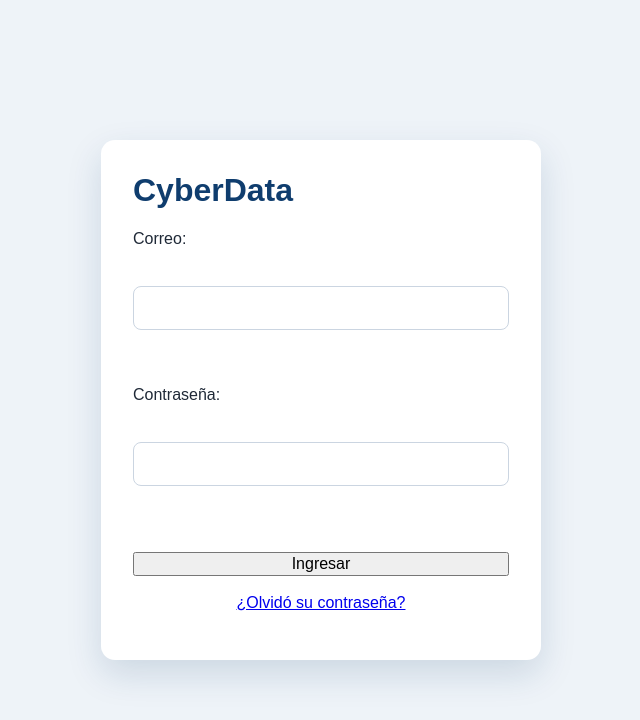
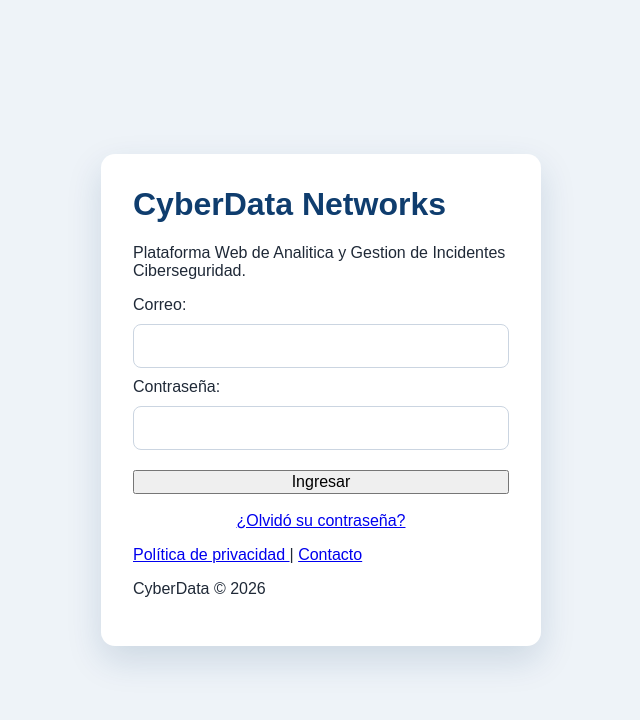
Before and after one commit to oriana84/CyberData-Networks, a PHP site: page /login.php in a window 1280 px wide. Shown: the top 720 px of the page, without its empty margins (319-959 px from the left). Run offline with PHP 8.4, Linux system fonts and the light colour scheme; a stand-in replaces the project's code that opens the database connection.

Commit message:
segunda modificación
Updated the login page to enhance branding and user experience.

```diff
--- a/login.php
+++ b/login.php
@@ -73,11 +73,15 @@ if ($_SERVER["REQUEST_METHOD"] === "POST") {
     <meta charset="UTF-8">
     <title>CyberData - Login</title>
     <meta name="viewport" content="width=device-width, initial-scale=1.0">
-    <link rel="stylesheet" href="css/estilos.css">
+    <link rel="stylesheet" href="css/estilos.css?v=15">
+
 </head>
 <body class="auth-body">
 <main class="auth-card">
-    <h1>CyberData</h1>
+    <h1 class="titulo-login">CyberData Networks</h1>
+       <p class="descripcion-app">
+        Plataforma Web de Analitica y Gestion de Incidentes Ciberseguridad.<br>
+    </p>
     <?php if (($_GET["estado"] ?? "") === "timeout"): ?>
         <p style="color:#d97706; font-weight:bold;">Su sesión expiró por 15 minutos de inactividad. Inicie sesión nuevamente.</p>
     <?php endif; ?>
@@ -86,13 +90,26 @@ if ($_SERVER["REQUEST_METHOD"] === "POST") {
     <?php endif; ?>
     <form method="POST" class="auth-form">
         <?= csrf_input(); ?>
-        <label for="email">Correo:</label><br>
-        <input type="email" id="email" name="email" value="<?= htmlspecialchars($email, ENT_QUOTES, 'UTF-8') ?>" autocomplete="email" required><br><br>
-        <label for="password">Contraseña:</label><br>
-        <input type="password" id="password" name="password" autocomplete="current-password" required><br><br>
+        <label for="email">Correo:</label>
+        <input type="email" id="email" name="email" value="<?= htmlspecialchars($email, ENT_QUOTES, 'UTF-8') ?>" autocomplete="email" required>
+        <label for="password">Contraseña:</label>
+        <input type="password" id="password" name="password" autocomplete="current-password" required>
         <button type="submit">Ingresar</button>
     </form>
     <p class="auth-links"><a href="recuperar_password.php">¿Olvidó su contraseña?</a></p>
+    <footer>
+
+    <a href="politica_privacidad.php">
+        Política de privacidad
+    </a>
+    |
+    <a href="contacto.php">
+        Contacto
+    </a>
+            <p>
+            CyberData © 2026
+           </p>
+</footer>
 </main>
 </body>
 </html>
```
